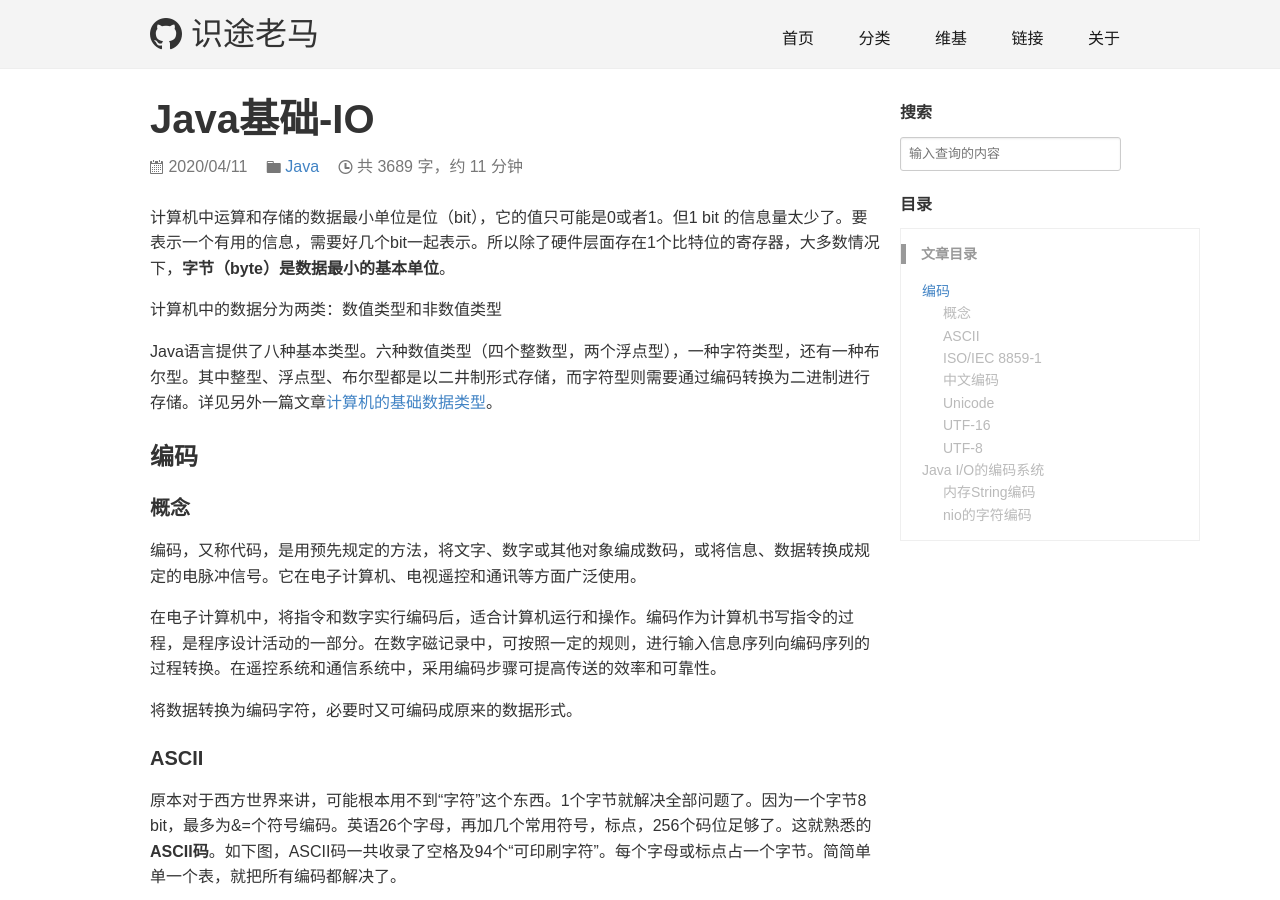
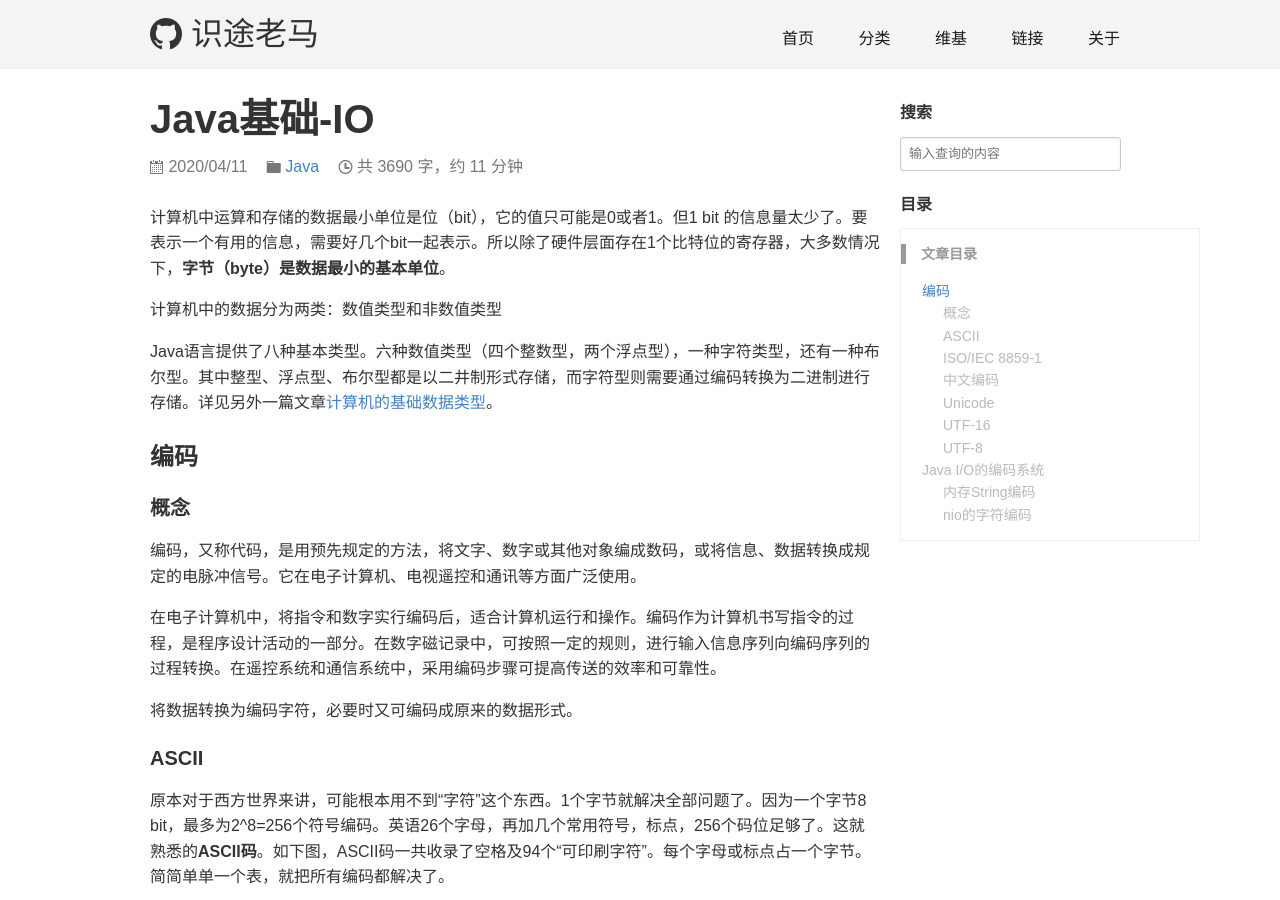
Before and after one commit to MazFactor/mzlongblog, a Jekyll site: the page built from _posts/2020-04-11-Java基础-IO.md, in a window 1280 px wide and 900 px high. Built offline with Jekyll 4.4.1, drawn with Linux system fonts in a browser that asks for light colours; comment, search, counter and statistics services are not loaded; some of the changed text lies outside the part shown.

Commit message:
_posts/2020-04-11-Java基础-IO.md v1.4

```diff
--- a/_posts/2020-04-11-Java基础-IO.md
+++ b/_posts/2020-04-11-Java基础-IO.md
@@ -20,7 +20,7 @@ Java语言提供了八种基本类型。六种数值类型（四个整数型，
 将数据转换为编码字符，必要时又可编码成原来的数据形式。
 
 #### ASCII
-原本对于西方世界来讲，可能根本用不到“字符”这个东西。1个字节就解决全部问题了。因为一个字节8 bit，最多为&=个符号编码。英语26个字母，再加几个常用符号，标点，256个码位足够了。这就熟悉的**ASCII码**。如下图，ASCII码一共收录了空格及94个“可印刷字符”。每个字母或标点占一个字节。简简单单一个表，就把所有编码都解决了。
+原本对于西方世界来讲，可能根本用不到“字符”这个东西。1个字节就解决全部问题了。因为一个字节8 bit，最多为2^8=256个符号编码。英语26个字母，再加几个常用符号，标点，256个码位足够了。这就熟悉的**ASCII码**。如下图，ASCII码一共收录了空格及94个“可印刷字符”。每个字母或标点占一个字节。简简单单一个表，就把所有编码都解决了。
 
 ![ASCII码表]({{assets_base_url}}/images/blog/Java基础/IO/ASCII码表.jpg)
 <center>
@@ -57,7 +57,7 @@ Java语言提供了八种基本类型。六种数值类型（四个整数型，
 
 Unicode字符集中：
 
-> 君=541b。拆开存在两个字节里：“54”和“1b”。
+> 君=541b。拆开存在两个字节里：“54”和“1b”。<br>
 > 山=5c71。拆开存在两个字节里：“5c”和“71”。
 
 是不是很朴素？
@@ -138,7 +138,7 @@ abstract void write(int c);
 
 从图中可以猜到，实际负责编码和解码的是StreamDecoder类和StreamEncoder类。过程中必须指定使用的字符编码集Charset。所以InputStreamReader和OutputStreamWriter的构造器都带有Charset类型的参数。
 
-> **InputStreamReader**(InputStream in, Charset cs)
+> **InputStreamReader**(InputStream in, Charset cs)<br>
 > **OutputStreamWriter**(OutputStream out, Charset cs)
 
 如果没有指定编码集，将使用系统默认编码集。而我们经常使用的FileInputReader和FileOutputWriter就是InputStreamReader和OutputStreamWriter的派生类。
```
